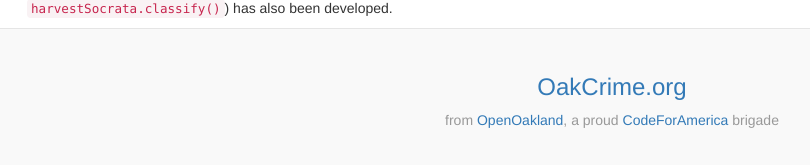
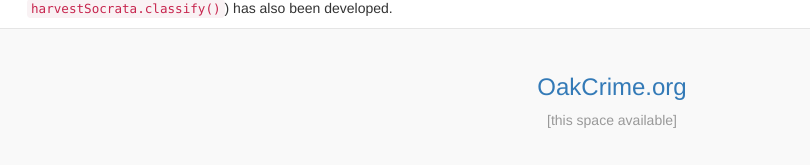
Before and after one commit to openoakland/OakCrime-Decommissioned, a Django app: page /faq/ in a window 1280 px wide. Shown: the part 1749-1914 px from the top of the page, without its empty margins (28-838 px from the left). Run offline with Django 3.2, Linux system fonts and the light colour scheme; some libraries are stand-ins or nearby versions.

Commit message:
remove sponsorship

```diff
--- a/showCrime/templates/base.html
+++ b/showCrime/templates/base.html
@@ -85,7 +85,8 @@
 <div class="row">
 <footer class="footer">
 <h3 align=center><a href="https://OakCrime.org">OakCrime.org</a></h3>
-<p align=center>from <a href="https://OpenOakland.org">OpenOakland</a>, a proud <a href="htpps://CodeForAmerica.org">CodeForAmerica</a> brigade</p>
+<p>[this space available]</p>
+<!-- <p align=center>from <a href="https://OpenOakland.org">OpenOakland</a>, a proud <a href="htpps://CodeForAmerica.org">CodeForAmerica</a> brigade</p> -->
 </footer>
 </div>
 
```
